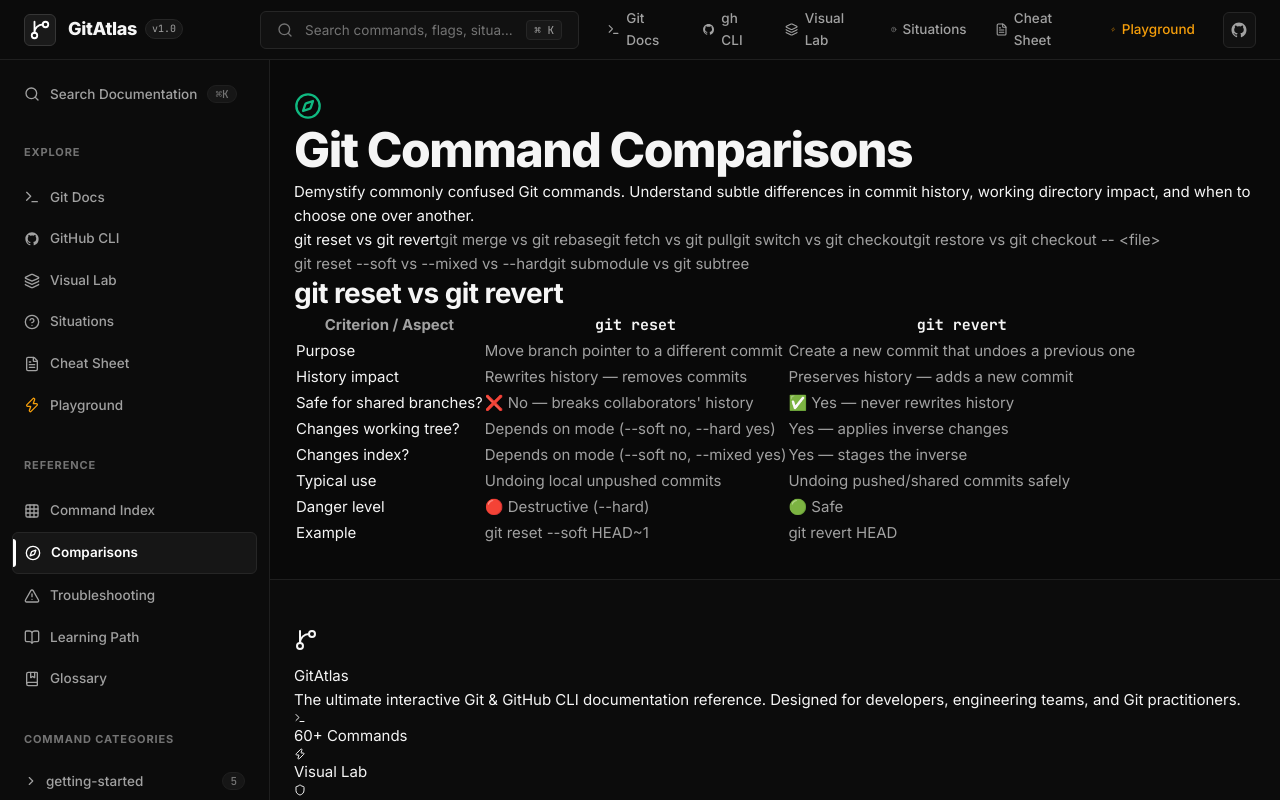
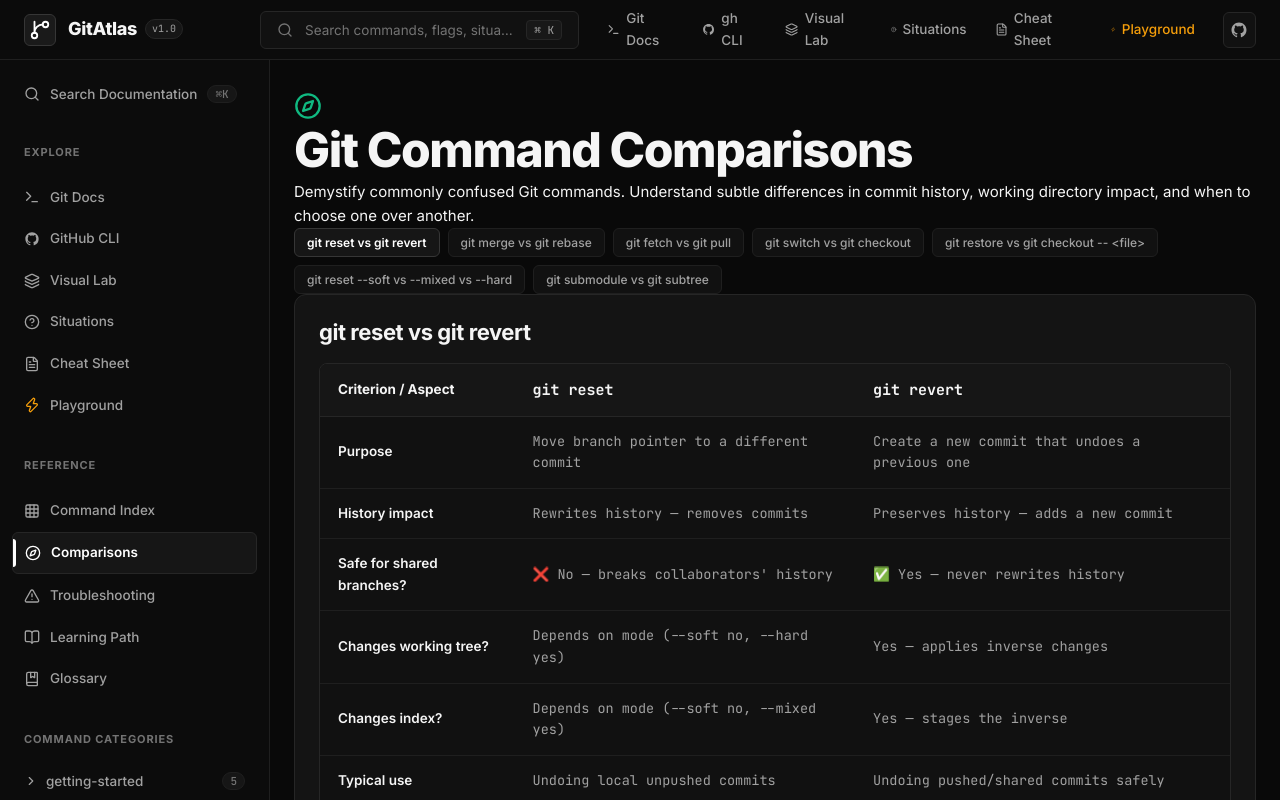
Before and after one commit to Thushar070/Git-Study, a React (Vite) app: page /compare in a window 1280 px wide. Shown: the top 800 px of the page. Built offline with nearby package versions, Linux system fonts and the light colour scheme.

Commit message:
redesigned comparisons matrix component

```diff
--- a/src/App.css
+++ b/src/App.css
@@ -2191,3 +2191,67 @@
   flex-direction: column;
   gap: var(--space-3);
 }
+
+/* ── Comparisons Component Styles ──────────────────────── */
+.comparison-matrix-card {
+  padding: var(--space-6);
+  background-color: var(--bg-card);
+  border: 1px solid var(--border);
+  border-radius: var(--radius-xl);
+  display: flex;
+  flex-direction: column;
+  gap: var(--space-4);
+}
+
+.matrix-title {
+  font-size: var(--font-xl);
+  font-weight: 700;
+  color: var(--text-primary);
+}
+
+.matrix-table-wrapper {
+  overflow-x: auto;
+  border: 1px solid var(--border);
+  border-radius: var(--radius-lg);
+  background-color: var(--bg-surface);
+}
+
+.matrix-table {
+  width: 100%;
+  border-collapse: collapse;
+  text-align: left;
+}
+
+.matrix-table th {
+  padding: 14px 18px;
+  background-color: var(--bg-elevated);
+  font-size: var(--font-sm);
+  font-weight: 700;
+  color: var(--text-primary);
+  border-bottom: 1px solid var(--border);
+}
+
+.matrix-table th code {
+  font-size: var(--font-base);
+  color: var(--text-primary);
+}
+
+.matrix-table td {
+  padding: 14px 18px;
+  border-bottom: 1px solid var(--border-subtle);
+  font-size: var(--font-sm);
+}
+
+.matrix-table tr:hover td {
+  background-color: var(--bg-hover);
+}
+
+.criterion-label {
+  font-weight: 600;
+  color: var(--text-primary);
+}
+
+.criterion-value {
+  font-family: var(--font-mono);
+  color: var(--text-secondary);
+}
--- a/src/pages/Comparisons.tsx
+++ b/src/pages/Comparisons.tsx
@@ -24,15 +24,11 @@
       </div>
 
       {/* Comparison Selector List */}
-      <div className="comparison-selector-pills flex flex-wrap gap-2 mb-6">
+      <div className="category-pills-row mb-6">
         {comparisonsData.map((comp) => (
           <button
             key={comp.id}
-            className={`comp-pill px-4 py-2 rounded-md font-medium text-sm transition-all ${
-              selectedComp === comp.id
-                ? 'bg-primary text-white font-semibold'
-                : 'bg-surface border border-border text-muted hover:text-foreground'
-            }`}
+            className={`cat-pill ${selectedComp === comp.id ? 'active' : ''}`}
             onClick={() => setSelectedComp(comp.id)}
           >
             <span>{comp.title}</span>
@@ -42,19 +38,19 @@
 
       {/* Active Comparison Matrix */}
       {activeComparison && (
-        <div className="comparison-matrix-card bg-surface border border-border rounded-lg p-6">
-          <div className="matrix-header mb-6">
-            <h2 className="text-2xl font-bold text-foreground mb-2">{activeComparison.title}</h2>
+        <div className="comparison-matrix-card">
+          <div className="matrix-header">
+            <h2 className="matrix-title">{activeComparison.title}</h2>
           </div>
 
           {/* Side-by-Side Comparison Table */}
-          <div className="matrix-table-wrapper overflow-x-auto">
-            <table className="matrix-table w-full border-collapse">
+          <div className="matrix-table-wrapper">
+            <table className="matrix-table">
               <thead>
-                <tr className="border-b border-border text-left">
-                  <th className="p-3 text-muted font-semibold text-sm">Criterion / Aspect</th>
+                <tr>
+                  <th>Criterion / Aspect</th>
                   {activeComparison.commands.map((cmd) => (
-                    <th key={cmd} className="p-3 font-mono font-bold text-primary text-base">
+                    <th key={cmd}>
                       <code>git {cmd}</code>
                     </th>
                   ))}
@@ -62,10 +58,10 @@
               </thead>
               <tbody>
                 {activeComparison.criteria.map((row, idx) => (
-                  <tr key={idx} className="border-b border-border/50 hover:bg-surface-hover">
-                    <td className="p-3 font-medium text-foreground text-sm">{row.label}</td>
+                  <tr key={idx}>
+                    <td className="criterion-label">{row.label}</td>
                     {activeComparison.commands.map((cmd) => (
-                      <td key={cmd} className="p-3 text-muted text-sm font-mono">
+                      <td key={cmd} className="criterion-value">
                         {row.values[cmd] || '—'}
                       </td>
                     ))}
```
